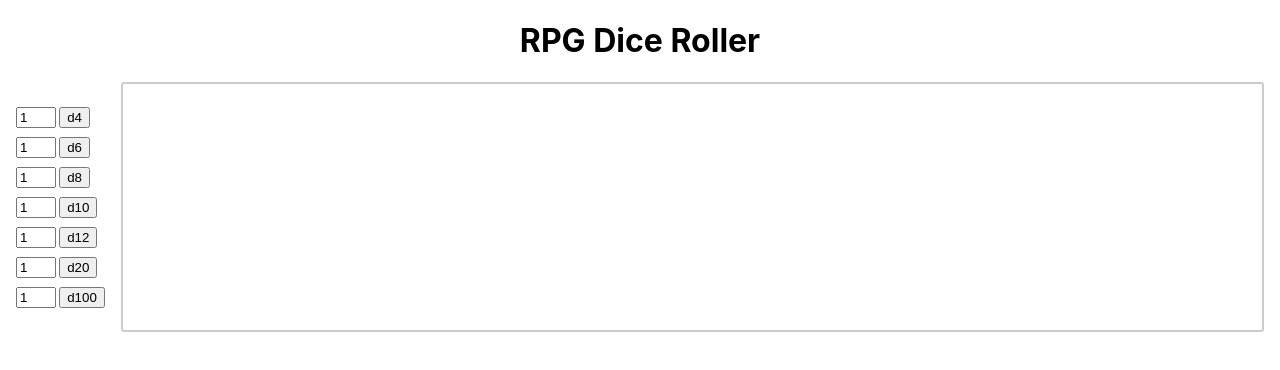
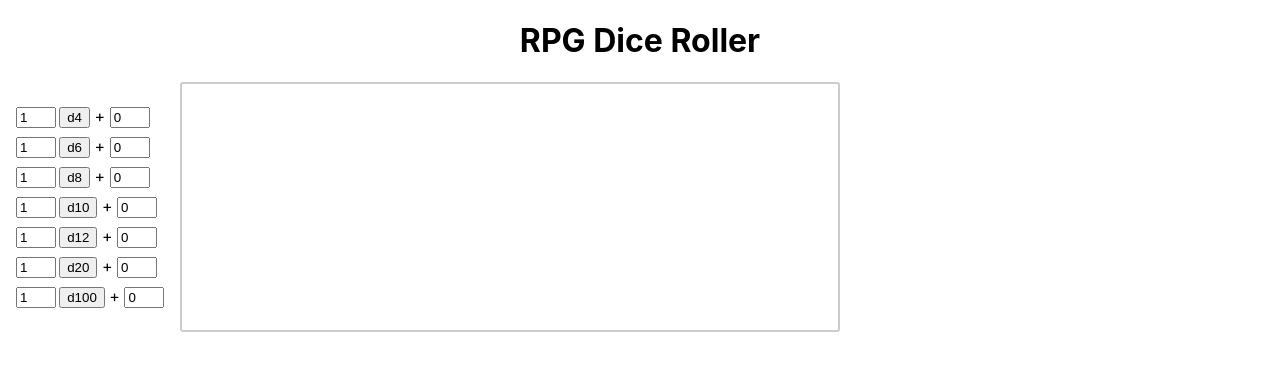
Before and after one commit to atarv/rpg-dice, a React (Create React App) app: page / in a window 1280 px wide. Shown: the top 370 px of the page. Built offline with nearby package versions, Linux system fonts and the light colour scheme.

Commit message:
Added modifier for rolls

```diff
--- a/src/App.css
+++ b/src/App.css
@@ -28,11 +28,17 @@ h1 {
 .history {
     border: solid 2px #cccccc;
     border-radius: 3px;
+    overflow-y: scroll;
+
     flex-grow: 1;
     flex-shrink: 0;
+    flex-basis: 500px;
+    max-height: 20rem;
+    max-width: 40rem;
+
     padding-left: 1rem;
-    flex-basis: 500px;
     margin-right: 1rem;
+    line-height: 1.2rem;
 }
 
 .diceContainer {
--- a/src/App.tsx
+++ b/src/App.tsx
@@ -11,10 +11,10 @@ function randomInt(min: number, max: number) {
 const App: React.FC = () => {
     const [history, setHistory] = useState<string>('');
 
-    function roll(count: number, sides: number) {
+    function roll(count: number, sides: number, modifier: number) {
         let time: string = new Date().toLocaleTimeString('sw');
         let result: string = `[${time}] ${count}d${sides}: `;
-        let sum: number = 0;
+        let sum: number = modifier;
         // calculate individual rolls
         for (let i = 0; i < count - 1; i++) {
             let rand: number = randomInt(1, sides);
@@ -23,8 +23,12 @@ const App: React.FC = () => {
         }
         let lastRandom: number = randomInt(1, sides);
         sum += lastRandom;
-        // add last roll without plus sign and append roll result
-        result += + ' ' + lastRandom + ' = ' + sum + '\n';
+        let modifierString: string = '';
+        if (modifier != 0) {
+            modifierString = ' + (' + modifier + ')';
+        }
+        // append last roll, modifier and roll result
+        result += + ' ' + lastRandom + modifierString + ' = ' + sum + '\n';
         setHistory(result.concat(history));
     }
 
--- a/src/components/Dice.tsx
+++ b/src/components/Dice.tsx
@@ -1,23 +1,31 @@
 import * as React from 'react'
-import { useState, useEffect } from 'react'
+import { useState } from 'react'
 
 interface IDiceProps {
     count: number,
     sides: number,
-    roll: (a: number, b: number) => any
+    modifier?: number,
+    roll: (count: number, sides: number, modifier: number) => any
 }
 
 const Dice: React.SFC<IDiceProps> = props => {
-    const [count, setCount] = useState<number>(1);
+    const [count, setCount] = useState<number>(props.count);
+    const [modifier, setModifier] = useState<number>(props.modifier ? props.modifier : 0);
 
-    const handleChange = (event: React.ChangeEvent<HTMLInputElement>) => {
+    const changeCount = (event: React.ChangeEvent<HTMLInputElement>) => {
         setCount(parseInt(event.currentTarget.value));
+    }
+
+    const changeModifier = (event: React.ChangeEvent<HTMLInputElement>) => {
+        setModifier(parseInt(event.currentTarget.value));
     }
 
     return (
         <div className="dice">
-            <input type="number" min="1" onChange={handleChange} value={count.toString()} />
-            <button onClick={() => props.roll(count, props.sides)}>d{props.sides}</button>
+            <input type="number" min="1" onChange={changeCount} value={count.toString()} />
+            <button onClick={() => props.roll(count, props.sides, modifier)}>d{props.sides}</button>
+            <span>  + </span>
+            <input type="number" onChange={changeModifier} value={modifier} />
         </div>
     )
 }
```
